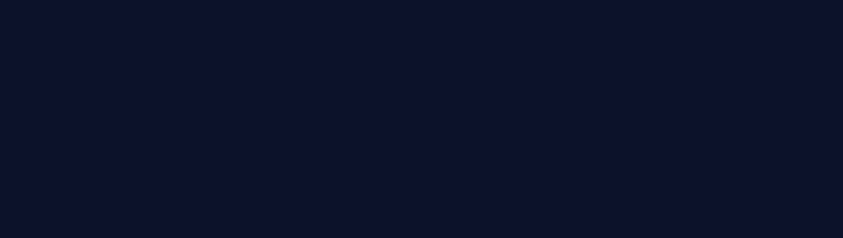
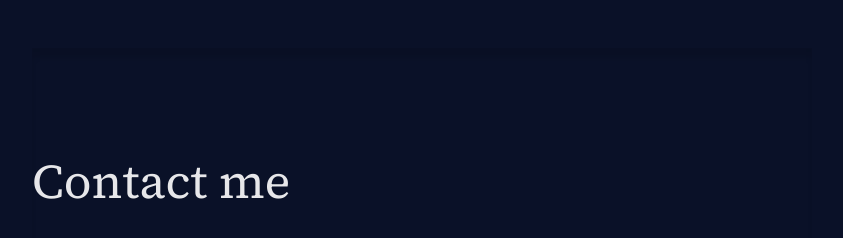
Before and after one commit to MarkiMark01/portfolio_vite_sass, a React (Vite) app: page / in a window 1280 px wide. Shown: the part 2357-2595 px from the top of the page, without its empty margins (218-1061 px from the left). Before the commit the page ends 2405 px from the top, so only its background shows below. Built offline with nearby package versions, Linux system fonts and the light colour scheme.

Commit message:
updated App

```diff
--- a/src/App.jsx
+++ b/src/App.jsx
@@ -1,5 +1,6 @@
 import "./App.scss";
 import About from "./components/pages/about/About";
+import Contacts from "./components/pages/contacts/Contacts";
 import Header from "./components/pages/header/Header";
 import Main from "./components/pages/main/Main";
 import Portfolio from "./components/pages/portfolio/Portfolio";
@@ -13,6 +14,7 @@
       <About />
       <Skills />
       <Portfolio/>
+      <Contacts/>
     </main>
   );
 }
--- a/src/components/pages/contacts/Contacts.jsx
+++ b/src/components/pages/contacts/Contacts.jsx
@@ -1,8 +1,10 @@
+import styles from './contact.module.scss';
+
 const Contacts = () => {
 return(
     <section id="contact">
         <h2>Contact me</h2>
-        <div className=""></div>
+        <div className={styles.contactBox}></div>
     </section>
 )
 }
--- a/src/components/pages/contacts/contact.modulr.scss
+++ b/src/components/pages/contacts/contact.module.scss
@@ -8,5 +8,7 @@
   box-shadow: inset 0 10px 5px rgba(0, 0, 0, 0.1);
   padding-top: 100px;
 
+  .contactBox{
 
+  }
 }
```
